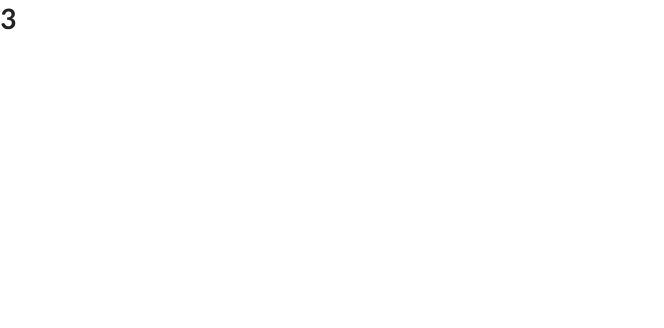
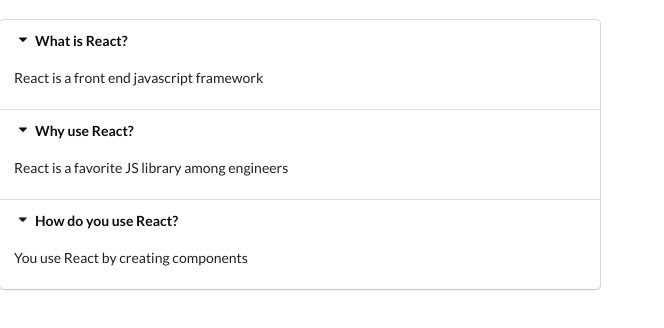
Before and after one commit to runyasak/modern-react-with-redux, a React (Create React App) app: page / in a window 1280 px wide. Shown: the top 328 px of the page, without its empty margins (0-664 px from the left). Built offline with nearby package versions, Linux system fonts and the light colour scheme.

Commit message:
Update Accordion style

```diff
--- a/src/App.jsx
+++ b/src/App.jsx
@@ -16,4 +16,9 @@
   },
 ];
 
-export default () => <div><Accordion items={items} /></div>;
+export default () => (
+  <div>
+    <br />
+    <Accordion items={items} />
+  </div>
+);
--- a/src/components/Accordion.jsx
+++ b/src/components/Accordion.jsx
@@ -1,5 +1,19 @@
-import React from 'react';
+import React, { Fragment } from 'react';
 
-const Accordion = ({ items }) => <h1>{items.length}</h1>;
+const Accordion = ({ items }) => {
+  const renderedItems = items.map((item) => (
+    <Fragment key={item.title}>
+      <div className="title active">
+        <i className="dropdown icon" />
+        {item.title}
+      </div>
+      <div className="content active">
+        <p>{item.content}</p>
+      </div>
+    </Fragment>
+  ));
+
+  return <div className="ui styled accordion">{renderedItems}</div>;
+};
 
 export default Accordion;
```
